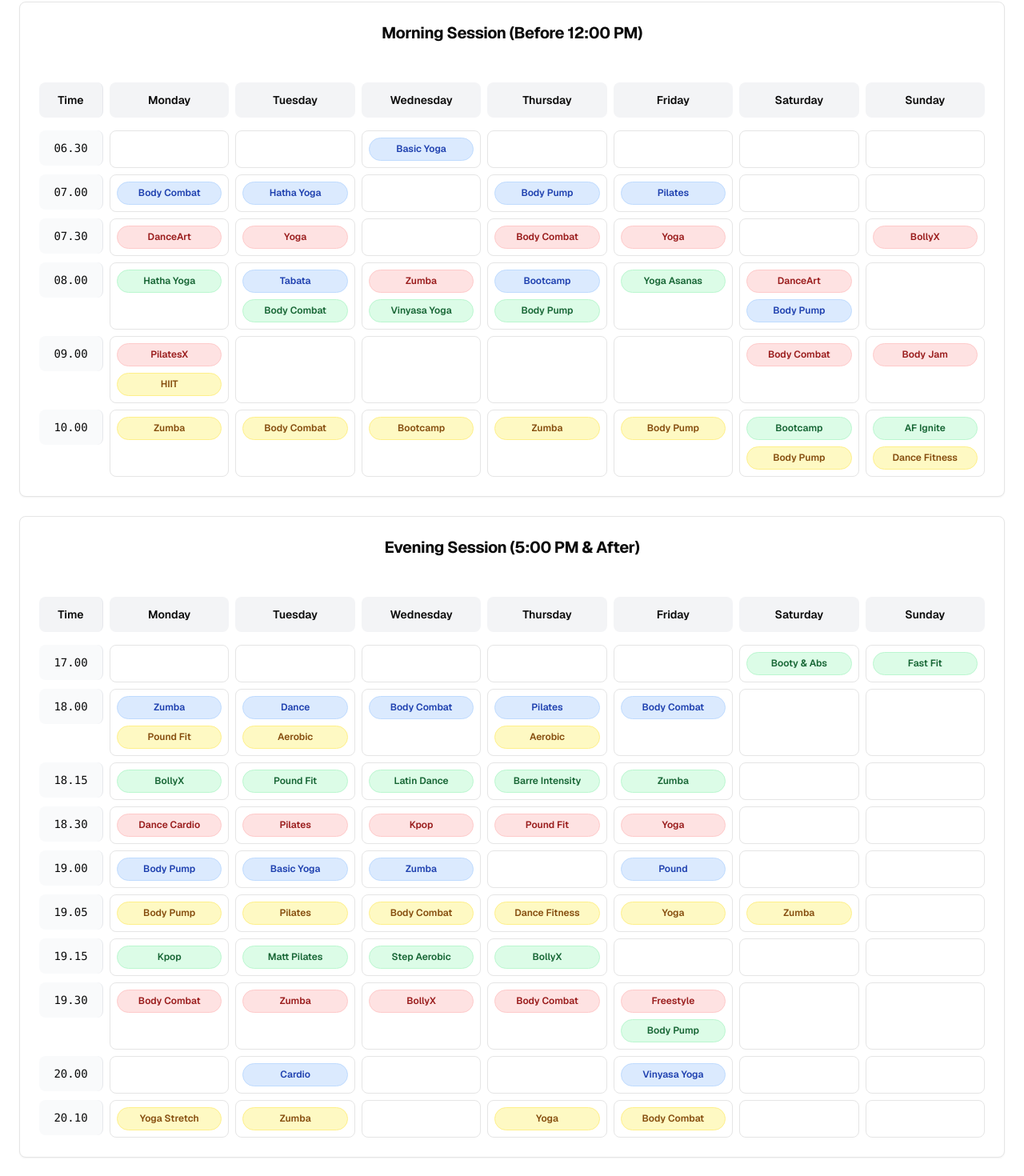
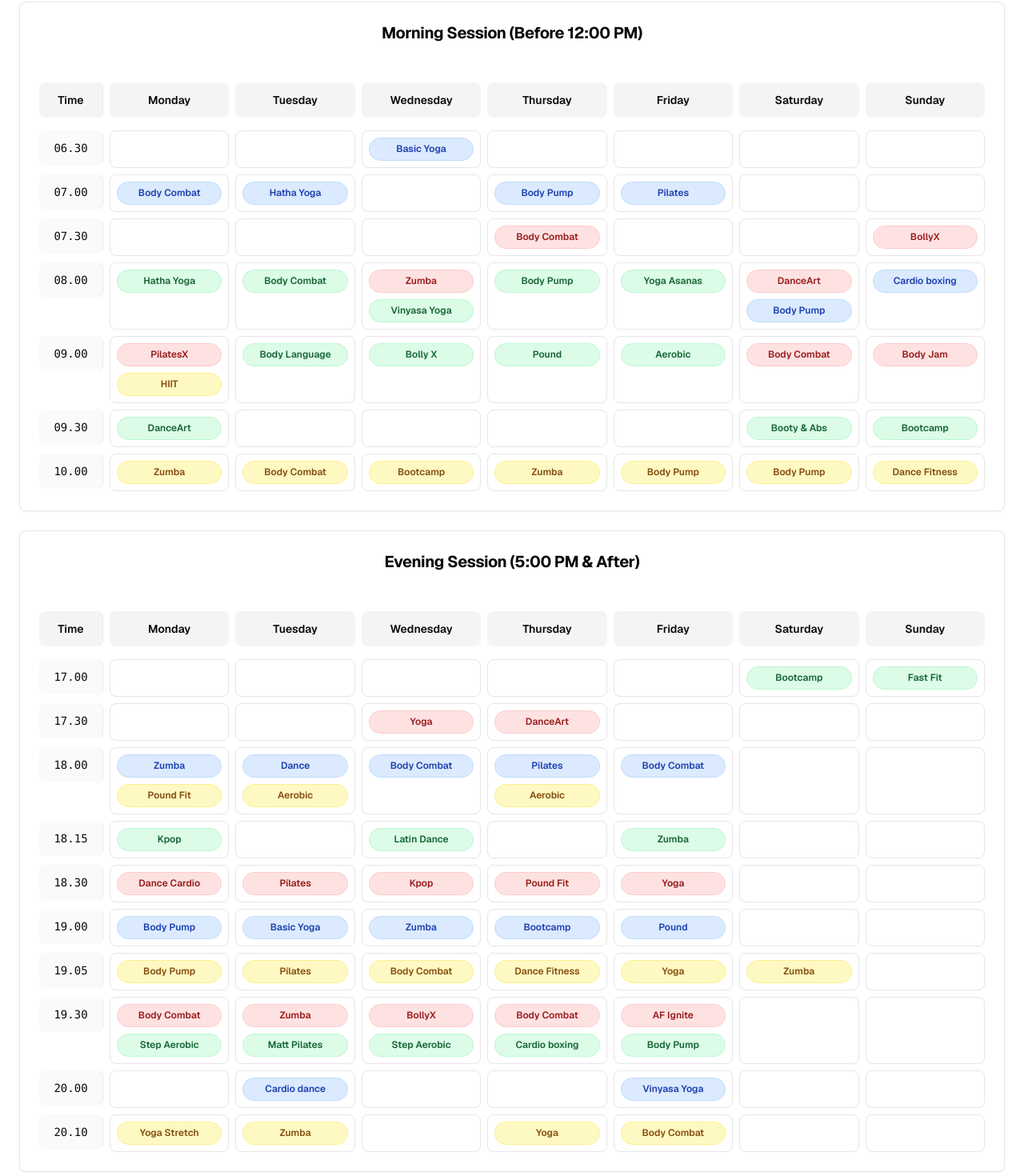
Before and after one commit to vancassa/af-calendar, a Next.js app: page / in a window 1280 px wide. Shown: the part 204-1674 px from the top of the page at 80% size. Built offline with nearby package versions, Linux system fonts and the light colour scheme.

Commit message:
Update September data

```diff
--- a/app/page.tsx
+++ b/app/page.tsx
@@ -7,27 +7,28 @@ import { Badge } from "@/components/ui/badge";
 // Sample CSV data for demonstration
 const csvData = {
   MOI: `Time,Mon,Tue,Wed,Thurs,Fri,Sat,Sun
-07.30,DanceArt,Yoga,,Body Combat,Yoga,,BollyX
+07.30,,,,Body Combat,,,BollyX
 08.00,,,Zumba,,,DanceArt,
 09.00,PilatesX,,,,,Body Combat,Body Jam
+17.30,,,Yoga,DanceArt,,,
 18.30,Dance Cardio,Pilates,Kpop,Pound Fit,Yoga,,
-19.30,Body Combat,Zumba,BollyX,Body Combat,Freestyle,,`,
+19.30,Body Combat,Zumba,BollyX,Body Combat,AF Ignite,,`,
 
   BellaTerra: `Time,Mon,Tue,Wed,Thurs,Fri,Sat,Sun
 06.30,,,Basic Yoga,,,,
 07.00,Body Combat,Hatha Yoga,,Body Pump,Pilates,,
-08.00,,Tabata,,Bootcamp,,Body Pump,
+08.00,,,,,,Body Pump,Cardio boxing
 18.00,Zumba,Dance,Body Combat,Pilates,Body Combat,,
-19.00,Body Pump,Basic Yoga,Zumba,,Pound,,
-20.00,,Cardio,,,Vinyasa Yoga,,`,
+19.00,Body Pump,Basic Yoga,Zumba,Bootcamp,Pound,,
+20.00,,Cardio dance,,,Vinyasa Yoga,,`,
 
   Sedayu: `Time,Mon,Tue,Wed,Thurs,Fri,Sat,Sun
 08.00,Hatha Yoga,Body Combat,Vinyasa Yoga,Body Pump,Yoga Asanas,,
-10.00,,,,,,Bootcamp,AF Ignite
-17.00,,,,,,Booty & Abs,Fast Fit
-18.15,BollyX,Pound Fit,Latin Dance,Barre Intensity,Zumba,,
-19.15,Kpop,Matt Pilates,Step Aerobic,BollyX,,,
-19.30,,,,,Body Pump,,`,
+09.00,,Body Language,Bolly X,Pound,Aerobic,,
+09.30,DanceArt,,,,,Booty & Abs,Bootcamp
+17.00,,,,,,Bootcamp,Fast Fit
+18.15,Kpop,,Latin Dance,,Zumba,,
+19.30,Step Aerobic,Matt Pilates,Step Aerobic,Cardio boxing,Body Pump,,`,
 
   SunterMall: `Time,Mon,Tue,Wed,Thurs,Fri,Sat,Sun
 09.00,HIIT,,,,,,
```
